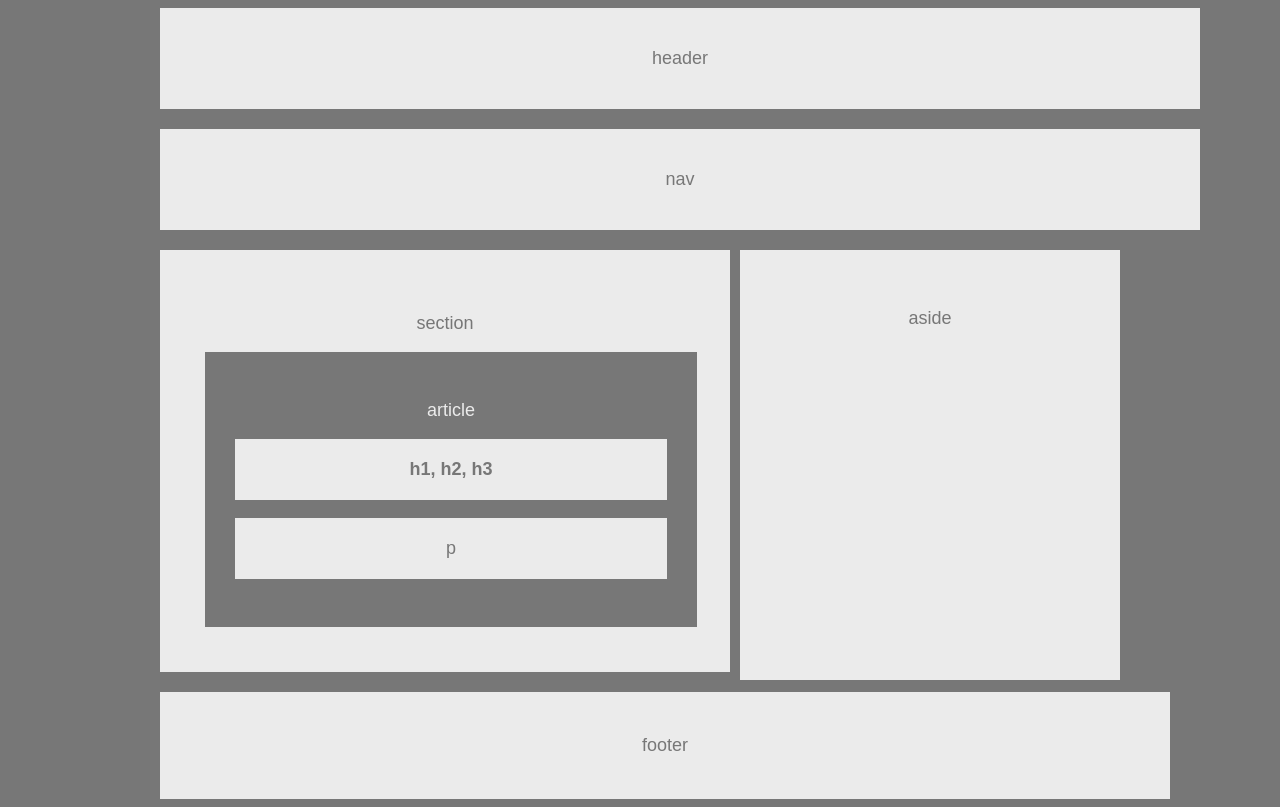
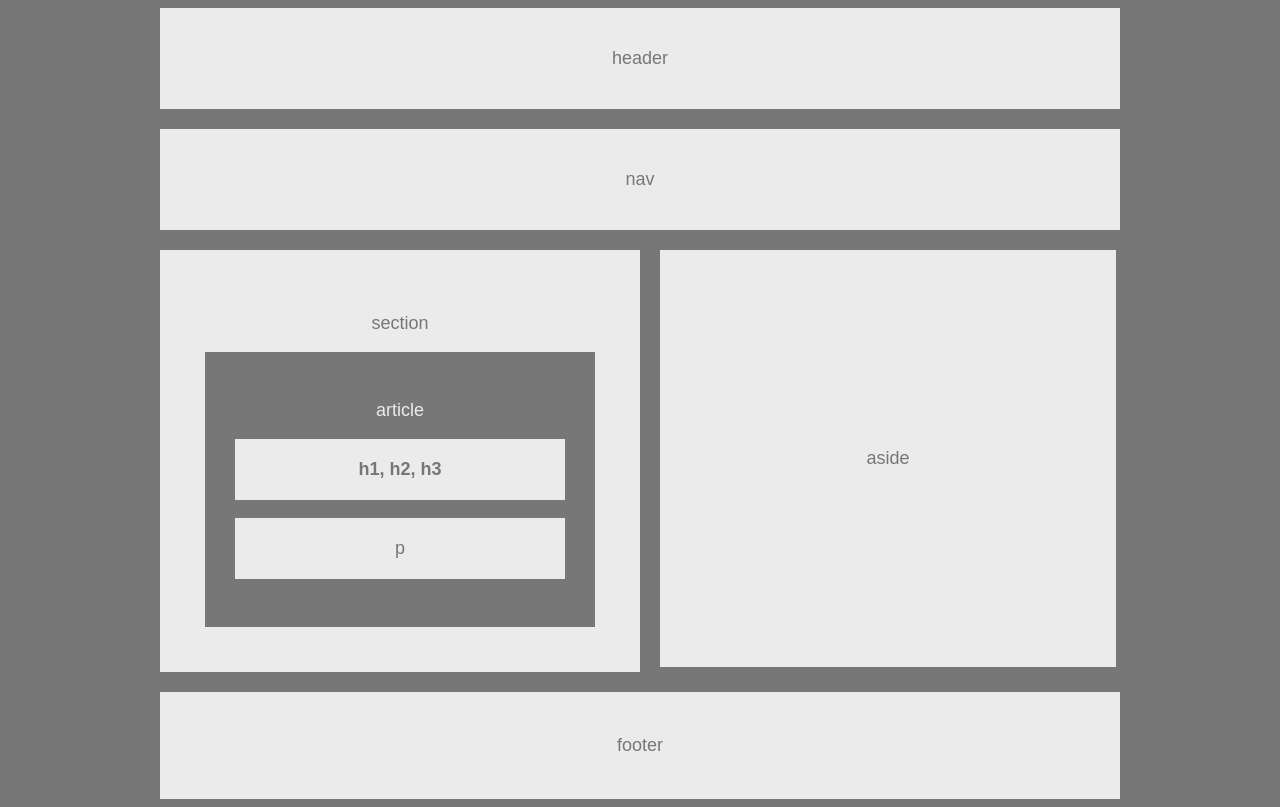
Before and after one commit to linalockheart/HW-Wireframe, a plain HTML site: page index.html in a window 1280 px wide. Drawn offline with Linux system fonts and the light colour scheme.

Commit message:
Complete Assignment

```diff
--- a/index.html
+++ b/index.html
@@ -28,12 +28,11 @@
         </article>
 
     </section>
+    </div>
 
-    <section class="aside">
+    <div class="aside">
         <p>aside</p>
-    </section>
-
-</div>
+    </div>
 
 <footer class = "footer">
     <p>footer</p>
--- a/style.css
+++ b/style.css
@@ -1,4 +1,9 @@
 
+
+* {
+    box-sizing: border-box;
+    text-align: center;
+  }
 
 body {
     background-color:#777;
@@ -9,7 +14,7 @@ body {
 }
 
 .content {
-    margin: auto;
+    margin: 0 auto;
     max-width: 960px
 }
 
@@ -34,7 +39,7 @@ body {
     float: left;
     background-color: #777;
     padding: 30px;
-    width: 90%;
+    width: 100%;
 }
 
 #headings, #paragraph {
@@ -47,11 +52,11 @@ body {
 .aside {
     color: #777;
     background-color: #ebebeb;
-    padding: 40px;
-    width: 300px;
+    padding: 180px;
+    width: 47.5%;
     float:left;
-    margin-left: 10px;
-    height: 350px;
+    margin-left: 20px;
+    margin-bottom: 20px;
 }
 
 .footer {
```
Also changed, not shown: 1 other file.
